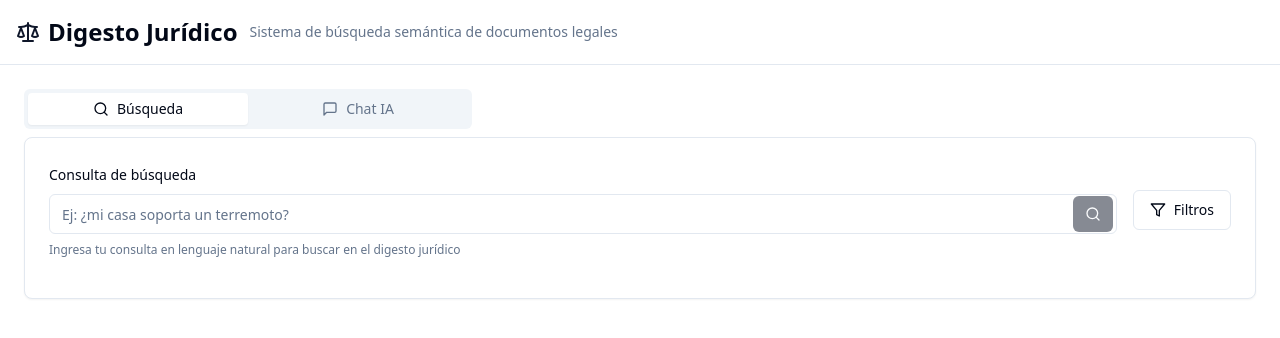
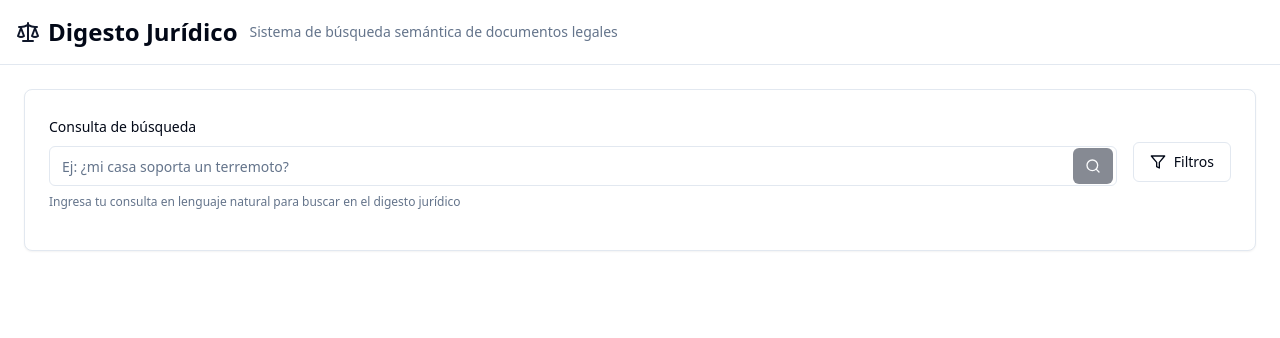
Before and after one commit to MrtC101/digesto-semantic-chat, a React (Vite) app: page / in a window 1280 px wide. Shown: the top 338 px of the page. Built offline with nearby package versions, Linux system fonts and the light colour scheme.

Commit message:
Disable chat functionality
Temporarily disable the chat interface while keeping the code.

```diff
--- a/src/pages/Index.tsx
+++ b/src/pages/Index.tsx
@@ -151,19 +151,7 @@ const Index = () => {
         </header>
 
         <div className="flex-1 p-6">
-          <Tabs value={activeMode} onValueChange={(value) => setActiveMode(value as 'search' | 'chat')} className="w-full">
-            <TabsList className="grid w-full grid-cols-2 max-w-md">
-              <TabsTrigger value="search" className="flex items-center gap-2">
-                <Search className="h-4 w-4" />
-                Búsqueda
-              </TabsTrigger>
-              <TabsTrigger value="chat" className="flex items-center gap-2">
-                <MessageSquare className="h-4 w-4" />
-                Chat IA
-              </TabsTrigger>
-            </TabsList>
-
-            <TabsContent value="search" className="space-y-6">
+          <div className="w-full space-y-6">
             <Card className="p-6">
               <div className="flex items-center gap-4 mb-4">
                 <div className="flex-1">
@@ -201,39 +189,7 @@ const Index = () => {
             {results.length > 0 && (
               <ResultsDisplay results={results} />
             )}
-            </TabsContent>
-
-            <TabsContent value="chat" className="space-y-6">
-              <div className="flex items-center gap-4 mb-4">
-                <div className="flex-1" />
-                <Popover>
-                  <PopoverTrigger asChild>
-                    <Button variant="outline" className="flex items-center gap-2">
-                      <Filter className="h-4 w-4" />
-                      Filtros
-                    </Button>
-                  </PopoverTrigger>
-                  <PopoverContent className="w-80 p-0" align="end">
-                    <div className="border-b p-4">
-                      <h3 className="font-semibold text-lg">Filtros de Búsqueda</h3>
-                      <p className="text-sm text-muted-foreground">
-                        Refina tu búsqueda con filtros específicos
-                      </p>
           </div>
-                    <div className="max-h-96 overflow-y-auto">
-                      <FilterSidebar filters={filters} onFiltersChange={setFilters} />
-                    </div>
-                  </PopoverContent>
-                </Popover>
-              </div>
-              <ChatInterface
-                sessionId={sessionId}
-                filters={filters}
-                onSearch={handleSearch}
-                isLoading={isLoading}
-              />
-            </TabsContent>
-          </Tabs>
         </div>
       </main>
     </div>
```
Lines whose indentation alone changed are shown as unchanged.
